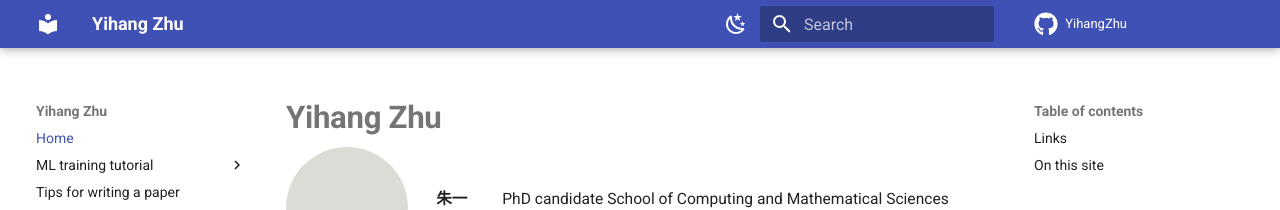
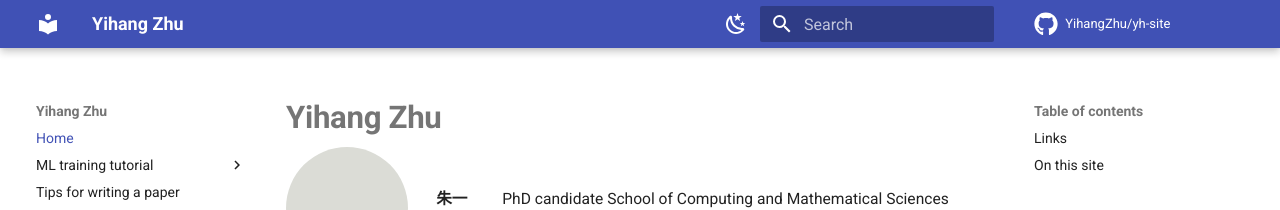
Before and after one commit to YihangZhu/yh-site, an MkDocs documentation site: the page built from docs/index.md, in a window 1280 px wide. Shown: the top 210 px of the page. Built offline with MkDocs 1.6.1 and Material for MkDocs 9.7.7, drawn with Linux system fonts in a browser that asks for light colours; comment, search, counter and statistics services are not loaded.

Commit message:
initial setup

```diff
--- a/mkdocs.yml
+++ b/mkdocs.yml
@@ -7,10 +7,10 @@ site_author: Yihang Zhu
 #   https://YihangZhu.github.io/yihang-site/
 # If you name the repo "YihangZhu.github.io" instead, use:
 #   https://YihangZhu.github.io/
-site_url: https://YihangZhu.github.io/yihang-site/
+site_url: https://YihangZhu.github.io/yh-site/
 
-repo_url: https://github.com/YihangZhu
-repo_name: YihangZhu
+repo_url: https://github.com/YihangZhu/yh-site
+repo_name: YihangZhu/yh-site
 
 theme:
   name: material
```
